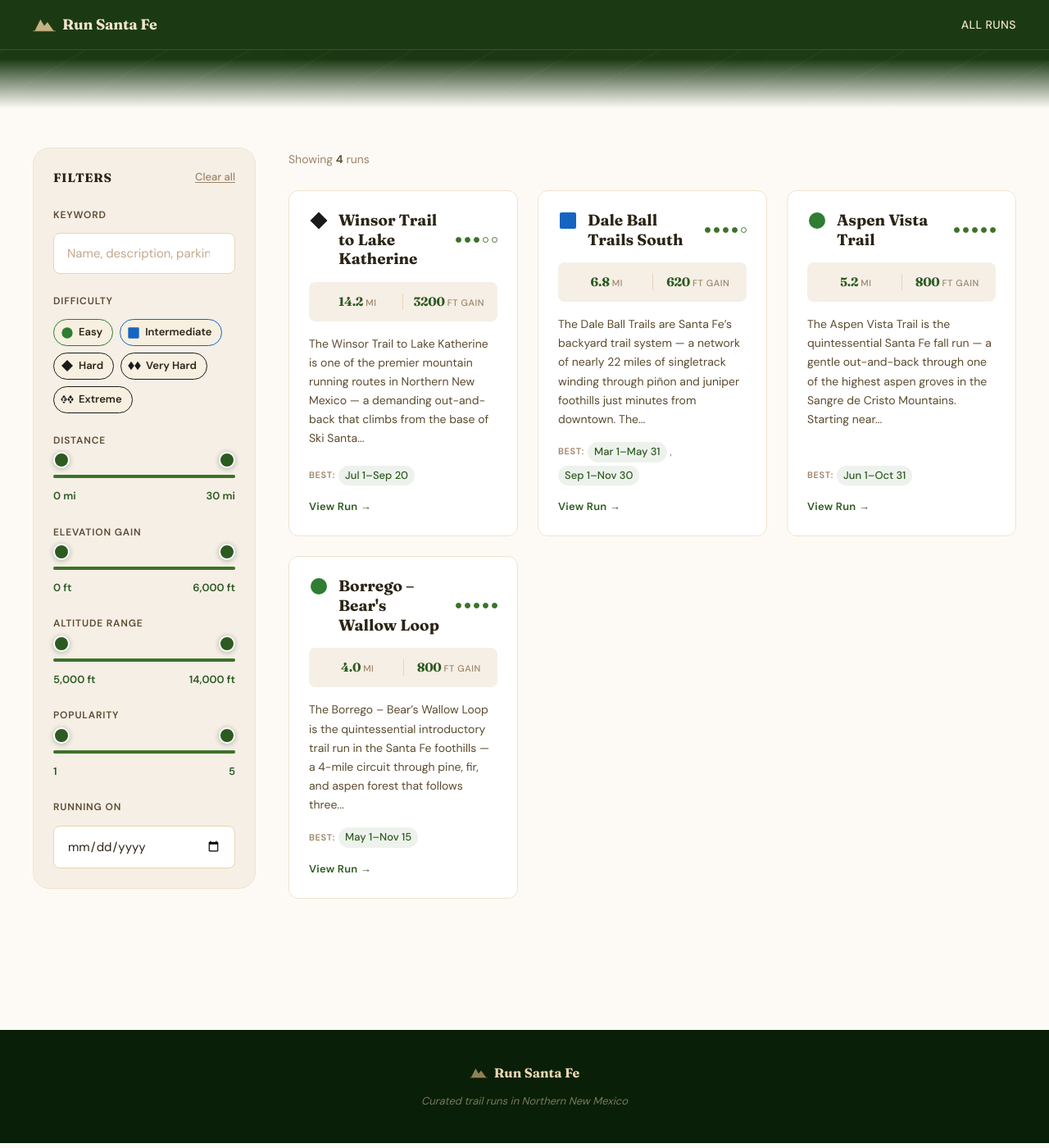
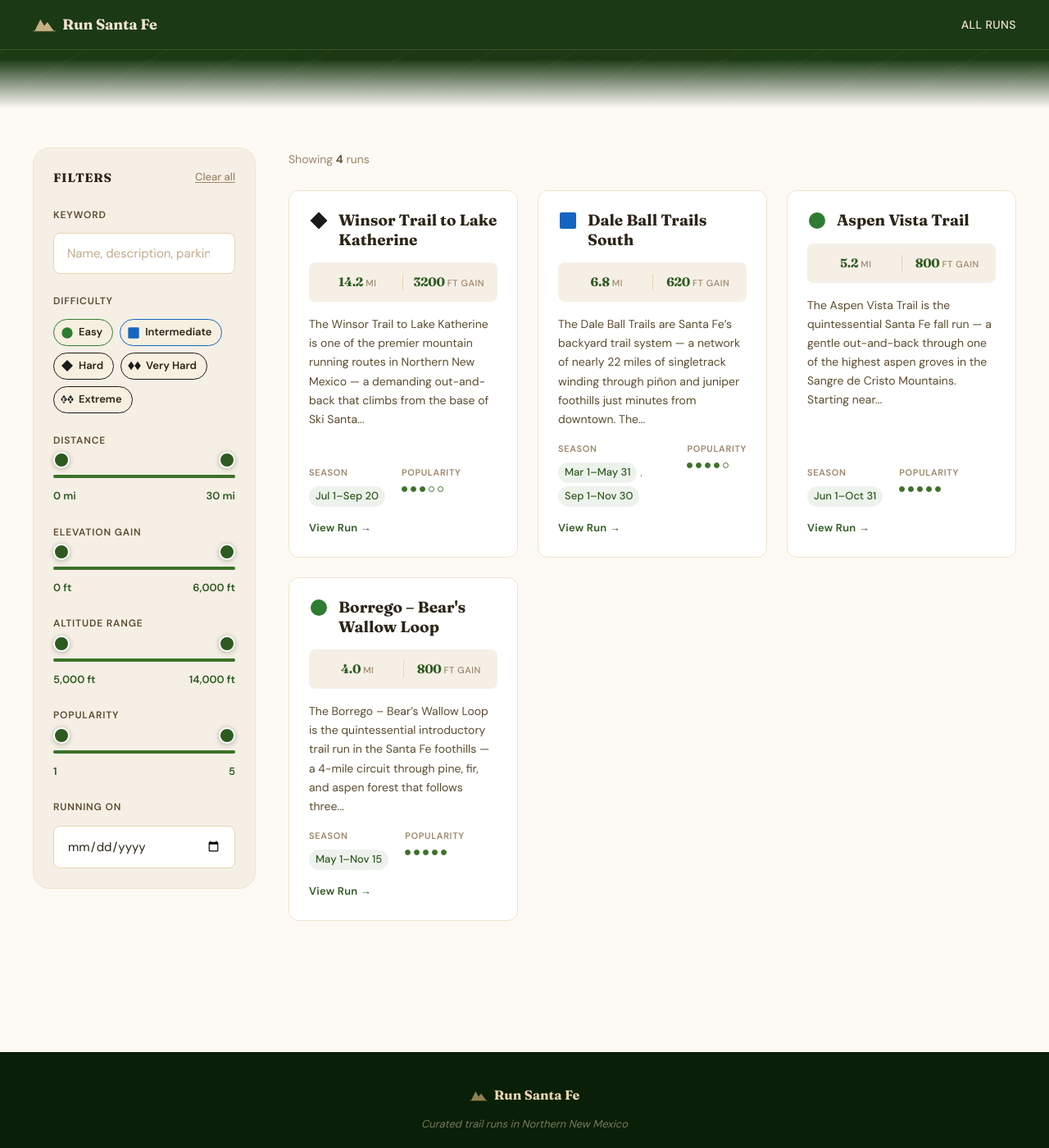
Before and after one commit to santa-fe-runs/santa-fe-run, a Jekyll site: the page built from index.html, in a window 1280 px wide and 1400 px high, scrolled down 458 px. Shown: the whole window at 82% size. Built offline with Jekyll 4.4.1, drawn with Linux system fonts in a browser that asks for light colours.

Commit message:
fix: move popularity dots next to season dates with shared label row

```diff
--- a/_includes/run-card.html
+++ b/_includes/run-card.html
@@ -18,11 +18,6 @@
     <h2 class="card-title">
       <a href="{{ run.url | relative_url }}">{{ run.name }}</a>
     </h2>
-    {% if run.popularity and run.popularity > 0 %}
-    <span class="popularity-dots" aria-label="Popularity: {{ run.popularity }} out of 5">
-      {% for i in (1..5) %}<span class="pop-dot{% if i <= run.popularity %} pop-dot--filled{% endif %}"></span>{% endfor %}
-    </span>
-    {% endif %}
   </div>
 
   <div class="card-stats">
@@ -39,9 +34,12 @@
 
   <p class="card-excerpt">{{ run.content | strip_html | truncatewords: 30 }}</p>
 
+  {% if run.best_dates and run.best_dates.size > 0 or run.popularity and run.popularity > 0 %}
+  <div class="card-meta-row">
     {% if run.best_dates and run.best_dates.size > 0 %}
+    <div class="card-meta-col">
+      <span class="season-label">Season</span>
       <div class="card-season">
-    <span class="season-label">Best:</span>
         {% for range in run.best_dates %}
           {% assign s = range.start | split: "-" %}
           {% assign e = range.end | split: "-" %}
@@ -50,6 +48,17 @@
           <span class="season-range">{{ month_abbrevs[sm] }} {{ s[1] | plus: 0 }}–{{ month_abbrevs[em] }} {{ e[1] | plus: 0 }}</span>{% unless forloop.last %}<span class="season-sep">,</span>{% endunless %}
         {% endfor %}
       </div>
+    </div>
+    {% endif %}
+    {% if run.popularity and run.popularity > 0 %}
+    <div class="card-meta-col">
+      <span class="season-label">Popularity</span>
+      <span class="popularity-dots" aria-label="Popularity: {{ run.popularity }} out of 5">
+        {% for i in (1..5) %}<span class="pop-dot{% if i <= run.popularity %} pop-dot--filled{% endif %}"></span>{% endfor %}
+      </span>
+    </div>
+    {% endif %}
+  </div>
   {% endif %}
 
   <a href="{{ run.url | relative_url }}" class="card-cta" aria-label="View details for {{ run.name }}">
--- a/_sass/_components.scss
+++ b/_sass/_components.scss
@@ -247,6 +247,17 @@
   flex: 1;
 }
 
+.card-meta-row {
+  display: flex;
+  gap: var(--sp-5);
+}
+
+.card-meta-col {
+  display: flex;
+  flex-direction: column;
+  gap: var(--sp-2);
+}
+
 .card-season {
   display: flex;
   align-items: center;
@@ -296,7 +307,6 @@
   align-items: center;
   gap: 4px;
   flex-shrink: 0;
-  align-self: center;
 
   &--lg {
     gap: 5px;
```
Lines whose indentation alone changed are shown as unchanged.
